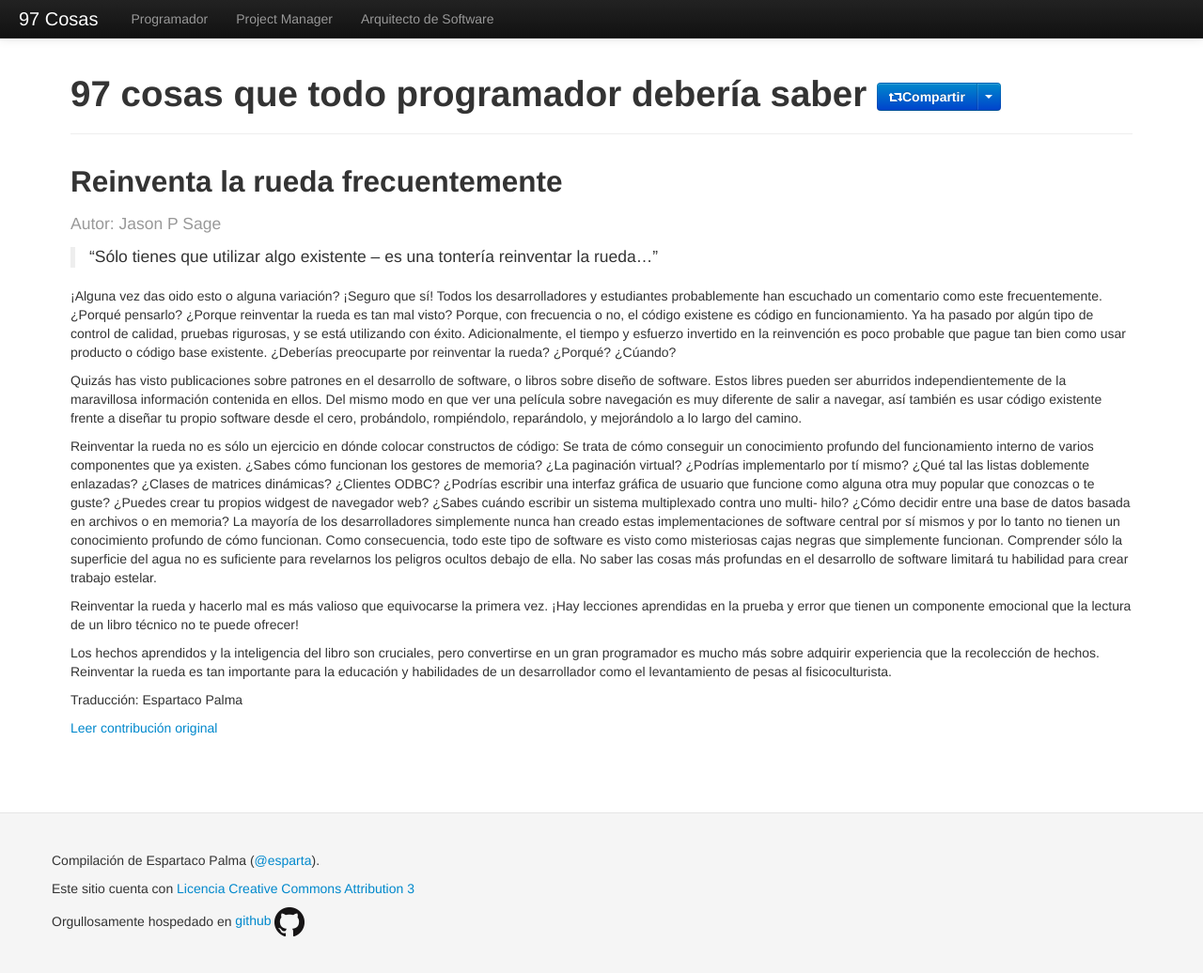
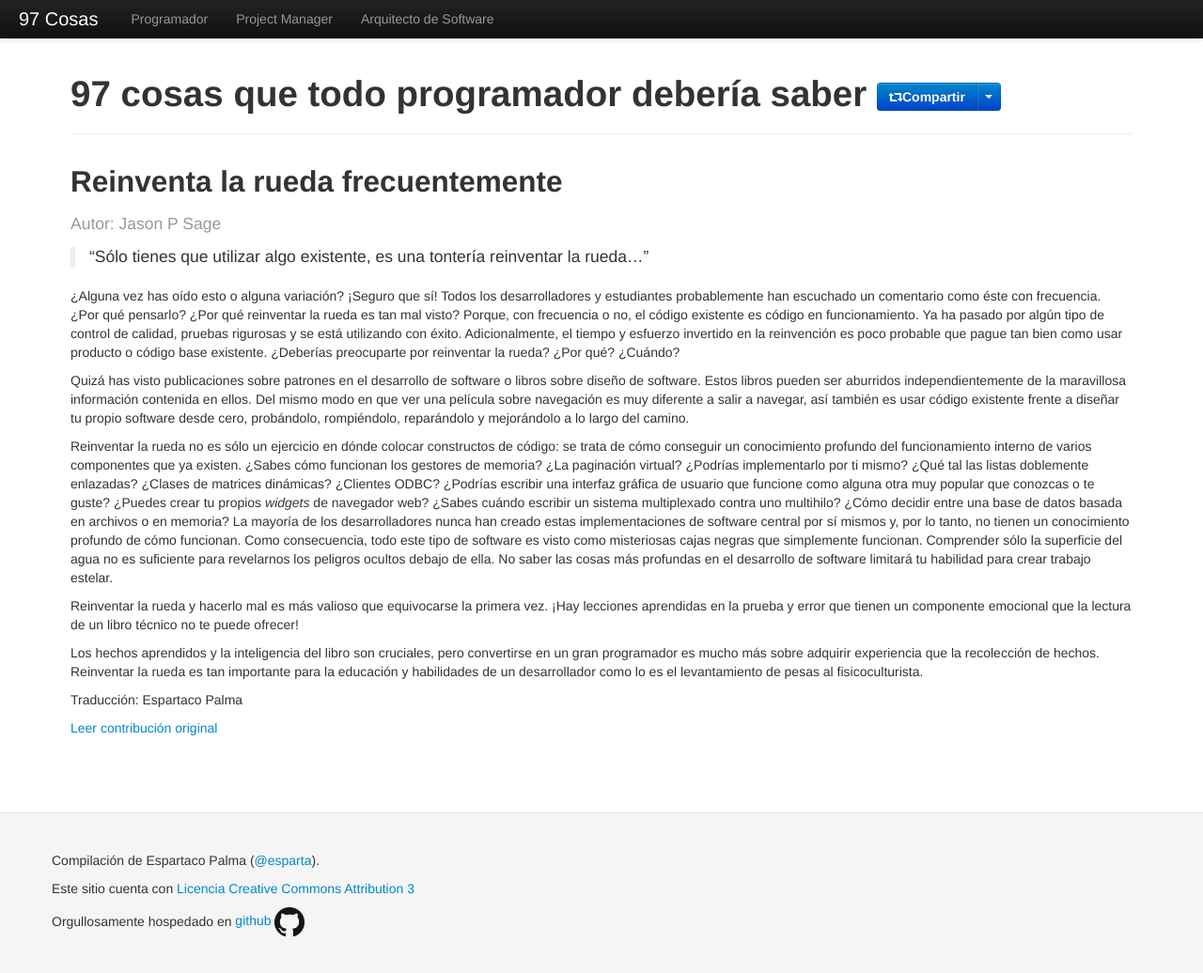
Before and after one commit to esparta/97cosas, a Jekyll site: the page built from programador/reinventa-rueda-frecuentemente.md, in a window 1280 px wide and 1038 px high. Shown: the whole window at 94% size. Built offline with Jekyll 4.4.1, drawn with Linux system fonts in a browser that asks for light colours; comment, search, counter and statistics services are not loaded.

Commit message:
Spelling corrections on reinventa-rueda-frecuentemente

```diff
--- a/programador/reinventa-rueda-frecuentemente.md
+++ b/programador/reinventa-rueda-frecuentemente.md
@@ -7,40 +7,40 @@ translator: Espartaco Palma
 original: http://programmer.97things.oreilly.com/wiki/index.php/Reinvent_the_Wheel_Often
 ---
 
-> "Sólo tienes que utilizar algo existente -- es una tontería reinventar
-la rueda..."
+> “Sólo tienes que utilizar algo existente, es una tontería reinventar
+la rueda...”
 
-¡Alguna vez das oido esto o alguna variación? ¡Seguro que sí! Todos los
+¿Alguna vez has oído esto o alguna variación? ¡Seguro que sí! Todos los
 desarrolladores y estudiantes probablemente han escuchado un comentario
-como este frecuentemente. ¿Porqué pensarlo? ¿Porque reinventar la rueda
-es tan mal visto? Porque, con frecuencia o no, el código existene es
-código en funcionamiento. Ya ha pasado por algún tipo de control de
-calidad, pruebas rigurosas, y se está utilizando con éxito.
+como éste con frecuencia. ¿Por qué pensarlo? ¿Por qué reinventar la
+rueda es tan mal visto? Porque, con frecuencia o no, el código existente
+es código en funcionamiento. Ya ha pasado por algún tipo de control de
+calidad, pruebas rigurosas y se está utilizando con éxito.
 Adicionalmente, el tiempo y esfuerzo invertido en la reinvención es poco
 probable que pague tan bien como usar producto o código base existente.
-¿Deberías preocuparte por reinventar la rueda? ¿Porqué? ¿Cúando?
+¿Deberías preocuparte por reinventar la rueda? ¿Por qué? ¿Cuándo?
 
-Quizás has visto publicaciones sobre patrones en el desarrollo de
-software, o libros sobre diseño de software. Estos libres pueden ser
+Quizá has visto publicaciones sobre patrones en el desarrollo de
+software o libros sobre diseño de software. Estos libros pueden ser
 aburridos independientemente de la maravillosa información contenida en
 ellos. Del mismo modo en que ver una película sobre navegación es muy
-diferente de salir a navegar, así también es usar código existente
-frente a diseñar tu propio software desde el cero, probándolo,
-rompiéndolo, reparándolo, y mejorándolo a lo largo del camino.
+diferente a salir a navegar, así también es usar código existente frente
+a diseñar tu propio software desde cero, probándolo, rompiéndolo,
+reparándolo y mejorándolo a lo largo del camino.
 
 Reinventar la rueda no es sólo un ejercicio en dónde colocar constructos
-de código: Se trata de cómo conseguir un conocimiento profundo del
+de código: se trata de cómo conseguir un conocimiento profundo del
 funcionamiento interno de varios componentes que ya existen. ¿Sabes cómo
 funcionan los gestores de memoria? ¿La paginación virtual? ¿Podrías
-implementarlo por tí mismo? ¿Qué tal las listas doblemente enlazadas?
+implementarlo por ti mismo? ¿Qué tal las listas doblemente enlazadas?
 ¿Clases de matrices dinámicas? ¿Clientes ODBC? ¿Podrías escribir una
 interfaz gráfica de usuario que funcione como alguna otra muy popular
-que conozcas o te guste? ¿Puedes crear tu propios widgest de navegador
-web? ¿Sabes cuándo escribir un sistema multiplexado contra uno multi-
-hilo? ¿Cómo decidir entre una base de datos basada en archivos o en
-memoria? La mayoría de los desarrolladores simplemente nunca han creado
-estas implementaciones de software central por sí mismos y por lo tanto
-no tienen un conocimiento profundo de cómo funcionan. Como consecuencia,
+que conozcas o te guste? ¿Puedes crear tu propios _widgets_ de navegador
+web? ¿Sabes cuándo escribir un sistema multiplexado contra uno
+multihilo? ¿Cómo decidir entre una base de datos basada en archivos o en
+memoria? La mayoría de los desarrolladores nunca han creado estas
+implementaciones de software central por sí mismos y, por lo tanto, no
+tienen un conocimiento profundo de cómo funcionan. Como consecuencia,
 todo este tipo de software es visto como misteriosas cajas negras que
 simplemente funcionan. Comprender sólo la superficie del agua no es
 suficiente para revelarnos los peligros ocultos debajo de ella. No saber
@@ -54,6 +54,6 @@ ofrecer!
 
 Los hechos aprendidos y la inteligencia del libro son cruciales, pero
 convertirse en un gran programador es mucho más sobre adquirir
-experiencia que  la recolección de hechos. Reinventar la rueda es tan
-importante para la educación y habilidades de un desarrollador como el
-levantamiento de pesas al fisicoculturista.
+experiencia que la recolección de hechos. Reinventar la rueda es tan
+importante para la educación y habilidades de un desarrollador como lo
+es el levantamiento de pesas al fisicoculturista.
```
